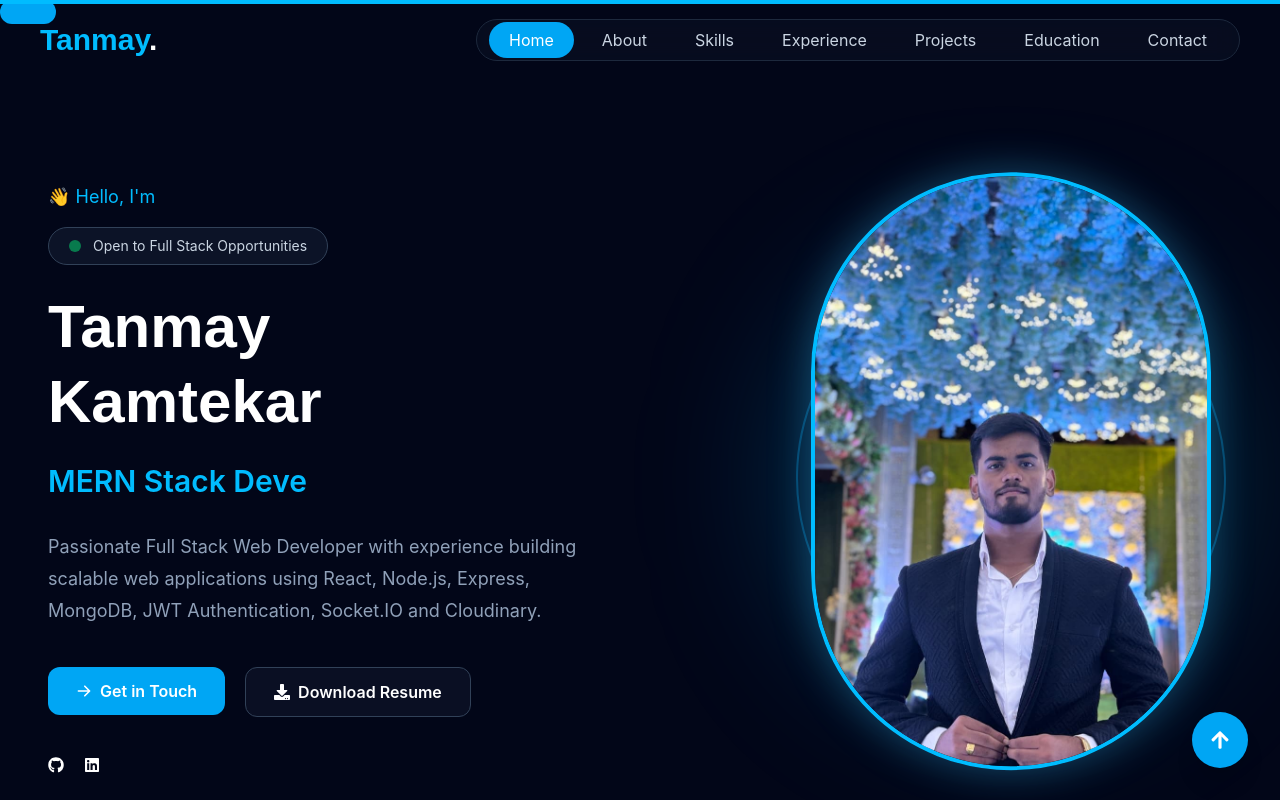
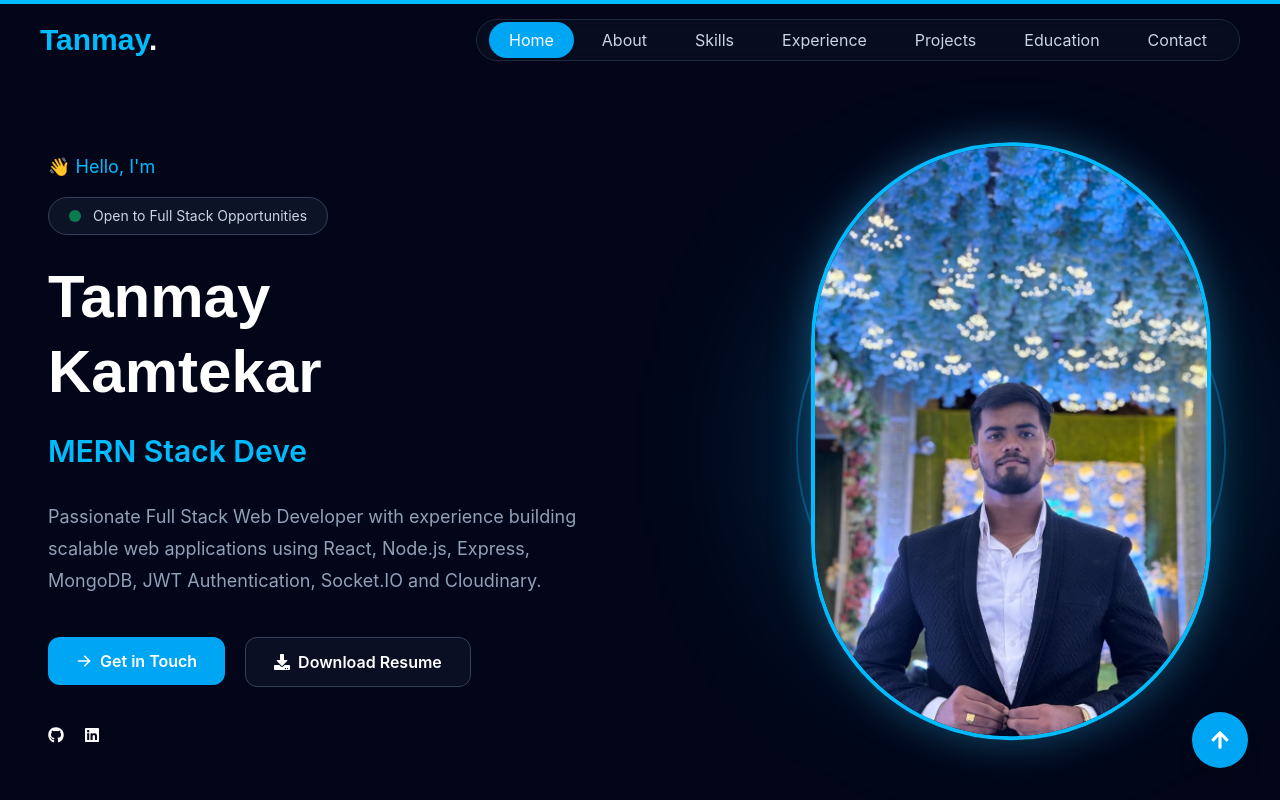
Before and after one commit to Tanmayty719/Initinal-Portfolio, a React (Vite) app: page / in a window 1280 px wide. Shown: the top 800 px of the page. Built offline with nearby package versions, Linux system fonts and the light colour scheme.

Commit message:
Remove unused Button export

```diff
--- a/src/App.jsx
+++ b/src/App.jsx
@@ -1,7 +1,7 @@
 import {
   ScrollProgress,
   MouseGlow,
-  Button,
+  //Button,
   Navbar,
   Hero,
   TechStack,
@@ -19,7 +19,7 @@ function App() {
   return (
     <div className="bg-slate-950 text-white overflow-x-hidden">
       <ScrollProgress />
-      <Button />
+      {/* <Button /> */}
       <MouseGlow />
       <Navbar />
       <Hero />
--- a/src/components/index.js
+++ b/src/components/index.js
@@ -11,4 +11,3 @@ export { default as Contact } from "./Contact/Contact";
 export { default as Footer } from "./Footer/Footer";
 export { default as ScrollProgress } from "./ScrollProgress";
 export { default as MouseGlow } from "./MouseGlow";
-export { default as Button } from "./common/Button";
```
